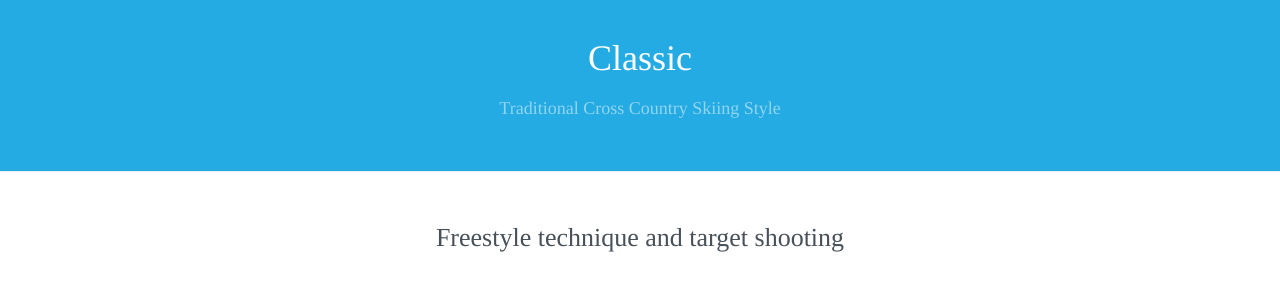
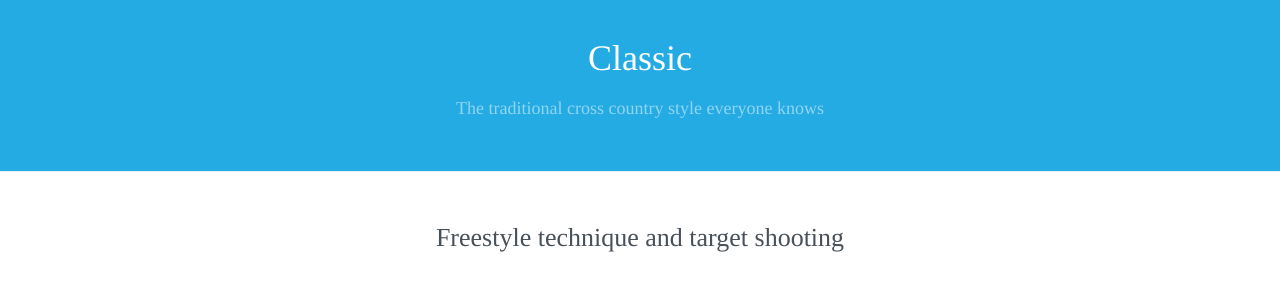
Before and after one commit to robcatto/robcatto.github.io, a Jekyll site: the page built from discoverxc/classic/index.html, in a window 1280 px wide and 900 px high. Shown: the part 222-512 px from the top of the window. Built offline with Jekyll 4.4.1, drawn with Linux system fonts in a browser that asks for light colours; some web fonts are replaced; Markdown is read by kramdown in place of the engine named in the settings.

Commit message:
Update index.html

```diff
--- a/discoverxc/classic/index.html
+++ b/discoverxc/classic/index.html
@@ -36,7 +36,7 @@ layout: default
     </g>
 </svg>
                 <h1 class="feature_heading" style="color: white;">Classic</h1>
-                <h2 class="feature_subheading">Traditional Cross Country Skiing Style</h2>
+                <h2 class="feature_subheading">The traditional cross country style everyone knows</h2>
             </section>
 
 
```
